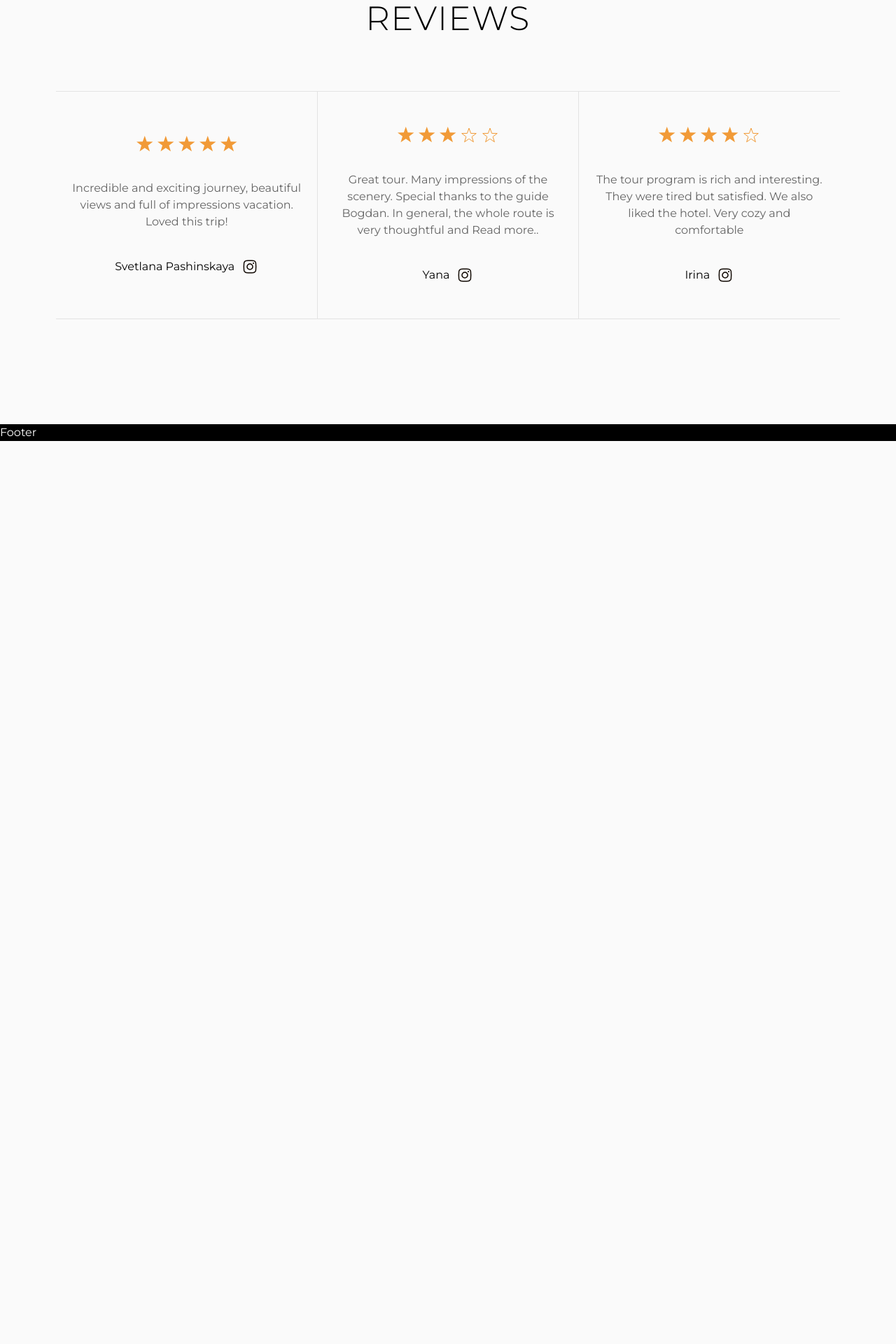
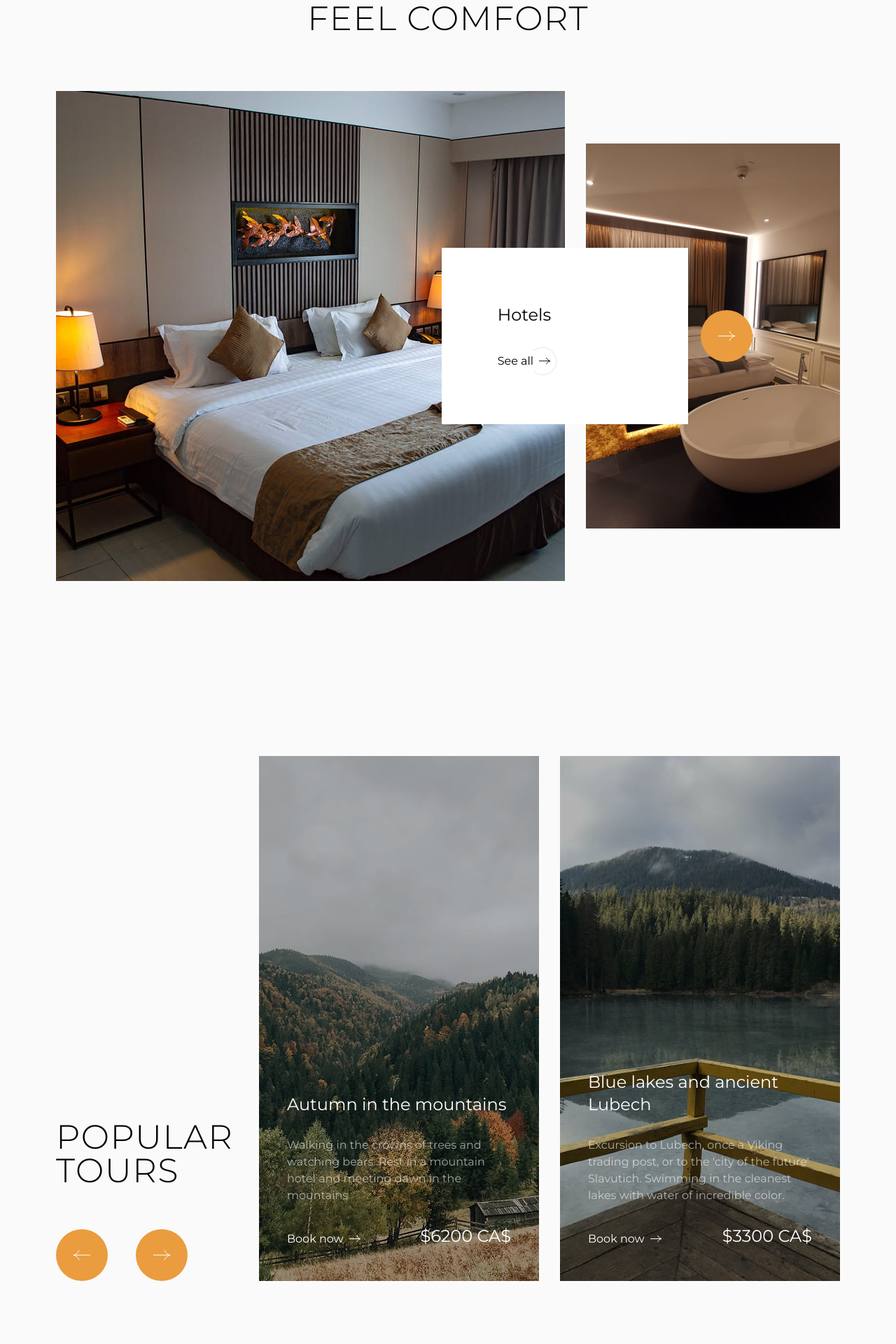
Before and after one commit to summermoved0n/project-Blackroad-Frontend, a Next.js app in the folder my-app/: page / in a window 1280 px wide. Shown: the part 3460-5380 px from the top of the page at 70% size. Before the commit the page ends 4090 px from the top, so only its background shows below. Built offline with nearby package versions, Linux system fonts and the light colour scheme; a web font is replaced by a local one.

Commit message:
home untill footer

```diff
--- /dev/null
+++ b/my-app/src/app/components/FAQ.tsx
@@ -0,0 +1,53 @@
+import React from "react";
+import { Text } from "./Text";
+import { PlusIcon } from "@/lib/icons/PlusIcon";
+
+const faqData = [
+  {
+    id: 1,
+    question: "What is included in the tour price?",
+  },
+  {
+    id: 2,
+    question: "What do you need to pay for separately?",
+  },
+  {
+    id: 3,
+    question: "Are there bundled offers or discounts for families or groups?",
+  },
+  {
+    id: 4,
+    question: "What are the rules regarding cancellation or change of travel?",
+  },
+  {
+    id: 5,
+    question:
+      "What opportunities are there for insurance against cancellations and accidents?",
+  },
+  {
+    id: 6,
+    question: "All questions",
+  },
+];
+
+export default function FAQ() {
+  return (
+    <section className="py-37.5 mx-20 grid grid-cols-[400px_1fr] justify-between items-start">
+      <Text as="h2" color="black" size="lg">
+        FAQ
+      </Text>
+
+      <ul className="">
+        {faqData.map((faq) => (
+          <li
+            key={faq.id}
+            className="py-10 border-t border-t-black/10 text-base last:text-black/50 flex justify-between items-center cursor-pointer"
+          >
+            <span>{faq.question}</span>
+            <PlusIcon />
+          </li>
+        ))}
+      </ul>
+    </section>
+  );
+}
--- /dev/null
+++ b/my-app/src/app/components/FeelComfort.tsx
@@ -0,0 +1,60 @@
+import React from "react";
+import { Text } from "./Text";
+import Image from "next/image";
+import ButtonWithArrow from "./ButtonWithArrow";
+import { Button } from "./Button";
+import { ArrowRightIcon } from "@/lib/icons/ArrowRightIcon";
+
+export default function FeelComfort() {
+  return (
+    <section className="pt-25 pb-37.5 mx-20">
+      <Text
+        as="h2"
+        color="black"
+        size="lg"
+        spacing="sm"
+        className="text-center mb-20"
+      >
+        FEEL COMFORT
+      </Text>
+
+      <div className="relative grid grid-cols-[2fr_1fr] gap-7.5 items-center">
+        <div className="relative h-175">
+          <Image
+            src="/images/Feel_comfort_left.jpg"
+            alt="Hotel Room"
+            fill
+            className="object-cover"
+            sizes="(max-width: 768px) 100vw, 66vw"
+            loading="eager"
+          />
+
+          <div className="absolute bg-white w-88 h-63 z-10 top-1/2 right-0 transform -translate-y-1/2 translate-x-1/2 pt-20 pl-20">
+            <Text as="h3" color="black" size="md" className="mb-[30px]">
+              Hotels
+            </Text>
+            <ButtonWithArrow path="/tours">See all</ButtonWithArrow>
+          </div>
+
+          <Button
+            variant="tertiary"
+            className="absolute flex items-center justify-center top-1/2 right-0 transform -translate-y-1/2 translate-x-[268px] z-10"
+          >
+            <ArrowRightIcon />
+          </Button>
+        </div>
+
+        <div className="relative h-137.5">
+          <Image
+            src="/images/Feel_comfort_right.jpg"
+            alt="Hotel Room"
+            fill
+            className="object-cover"
+            sizes="(max-width: 768px) 100vw, 33vw"
+            loading="eager"
+          />
+        </div>
+      </div>
+    </section>
+  );
+}
--- /dev/null
+++ b/my-app/src/app/components/KeepInTouch.tsx
@@ -0,0 +1,39 @@
+import Image from "next/image";
+import React from "react";
+import { Text } from "./Text";
+import { Button } from "./Button";
+
+export default function KeepInTouch() {
+  return (
+    <section className="relative w-full h-212.5 bg-black/40 flex flex-col items-center justify-center gap-7.5">
+      <Text as="h2" color="white" size="lg" spacing="sm">
+        Keep in touch
+      </Text>
+
+      <Text as="p" color="white60" size="md" spacing="sm">
+        Subscribe now and get the first special offers and the latest travel
+        news.
+      </Text>
+
+      <div className="flex gap-2.5">
+        <input
+          type="email"
+          placeholder="Enter email"
+          className="h-12.5 w-181.5 px-5 py-3.5 border border-white/10 text-white focus:border-[#ea9c3f] focus:outline-none"
+        />
+        <Button variant="primary" size="sm">
+          Subscribe
+        </Button>
+      </div>
+
+      <Image
+        src="/images/Keep_in_touch.jpg"
+        alt="Mountain Landscape"
+        fill
+        className="object-cover object-center -z-10"
+        sizes="100vw"
+        loading="eager"
+      />
+    </section>
+  );
+}
--- /dev/null
+++ b/my-app/src/app/components/PopularTours.tsx
@@ -0,0 +1,116 @@
+"use client";
+
+import { ArrowLeftIcon } from "@/lib/icons/ArrowLeftIcon";
+import { Button } from "./Button";
+import { Text } from "./Text";
+import { ArrowRightIcon } from "@/lib/icons/ArrowRightIcon";
+import TourCard from "./TourCard";
+import { useState } from "react";
+
+const tours = [
+  {
+    id: 1,
+    title: "Autumn in the mountains",
+    description:
+      "Walking in the crowns of trees and watching bears. Rest in a mountain hotel and meeting dawn in the mountains",
+    image: "/images/Popular_tours_mountains.jpg",
+    price: 6200,
+  },
+  {
+    id: 2,
+    title: "Blue lakes and ancient Lubech",
+    description:
+      "Excursion to Lubech, once a Viking trading post, or to the 'city of the future' Slavutich. Swimming in the cleanest lakes with water of incredible color.",
+    image: "/images/Popular_tours_lake.jpg",
+    price: 3300,
+  },
+  {
+    id: 3,
+    title: "Rest in the canyon",
+    description:
+      "Moving to the picturesque rock canyon in the village of Buki. Excursion in the form of an easy walk, during which you will see what a large-scale natural event took place here.",
+    image: "/images/Travel_with_us(canyon).jpg",
+    price: 3000,
+  },
+  {
+    id: 4,
+    title: "Dzhurinsky waterfall",
+    description:
+      "The most full-flowing plain waterfall of Ukraine, which is considered one of the most picturesque and interesting places of Ternopil region.",
+    image: "/images/Travel_with_us(waterfall).jpg",
+    price: 5000,
+  },
+];
+
+const toursPerPage = 2;
+
+export default function PopularTours() {
+  const [page, setPage] = useState(1);
+  const [toursToShow, setToursToShow] = useState(tours.slice(0, toursPerPage));
+
+  const onClickPrevPage = () => {
+    if (page !== 1) {
+      setPage((prev) => prev - 1);
+      setToursToShow(
+        tours.slice(
+          (page - 2) * toursPerPage,
+          (page - 2) * toursPerPage + toursPerPage,
+        ),
+      );
+    }
+
+    return;
+  };
+
+  const onClickNextPage = () => {
+    if (page < Math.ceil(tours.length / toursPerPage)) {
+      setPage((prev) => prev + 1);
+      setToursToShow(
+        tours.slice(page * toursPerPage, page * toursPerPage + toursPerPage),
+      );
+    }
+
+    return;
+  };
+
+  return (
+    <div className="mx-20 pt-25 pb-37.5 flex justify-between">
+      <div className="flex flex-col justify-end gap-15">
+        <Text as="h2" color="black" size="lg" spacing="sm" className="w-60">
+          POPULAR TOURS
+        </Text>
+
+        <div className="flex gap-10 ">
+          <Button
+            variant="tertiary"
+            className="flex items-center justify-center"
+            onClick={onClickPrevPage}
+          >
+            <ArrowLeftIcon />
+          </Button>
+
+          <Button
+            variant="tertiary"
+            className="flex items-center justify-center"
+            onClick={onClickNextPage}
+          >
+            <ArrowRightIcon />
+          </Button>
+        </div>
+      </div>
+
+      <div className="flex gap-7.5">
+        {toursToShow.map(({ id, title, description, image, price }) => (
+          <TourCard
+            key={id}
+            id={id}
+            title={title}
+            description={description}
+            image={image}
+            price={price}
+          />
+        ))}
+      </div>
+    </div>
+  );
+}
--- a/my-app/src/app/page.tsx
+++ b/my-app/src/app/page.tsx
@@ -1,5 +1,9 @@
 import ExploreWithUs from "./components/ExploreWithUs";
+import FAQ from "./components/FAQ";
+import FeelComfort from "./components/FeelComfort";
 import HomeHero from "./components/HomeHero";
+import KeepInTouch from "./components/KeepInTouch";
+import PopularTours from "./components/PopularTours";
 import Reviews from "./components/Reviews";
 import TravelWithUs from "./components/TravelWithUs";
 import WhyChooseUs from "./components/WhyChooseUs";
@@ -11,7 +15,11 @@ export default function Home() {
       <ExploreWithUs />
       <WhyChooseUs />
       <TravelWithUs />
+      <FeelComfort />
+      <PopularTours />
       <Reviews />
+      <KeepInTouch />
+      <FAQ />
     </main>
   );
 }
```
